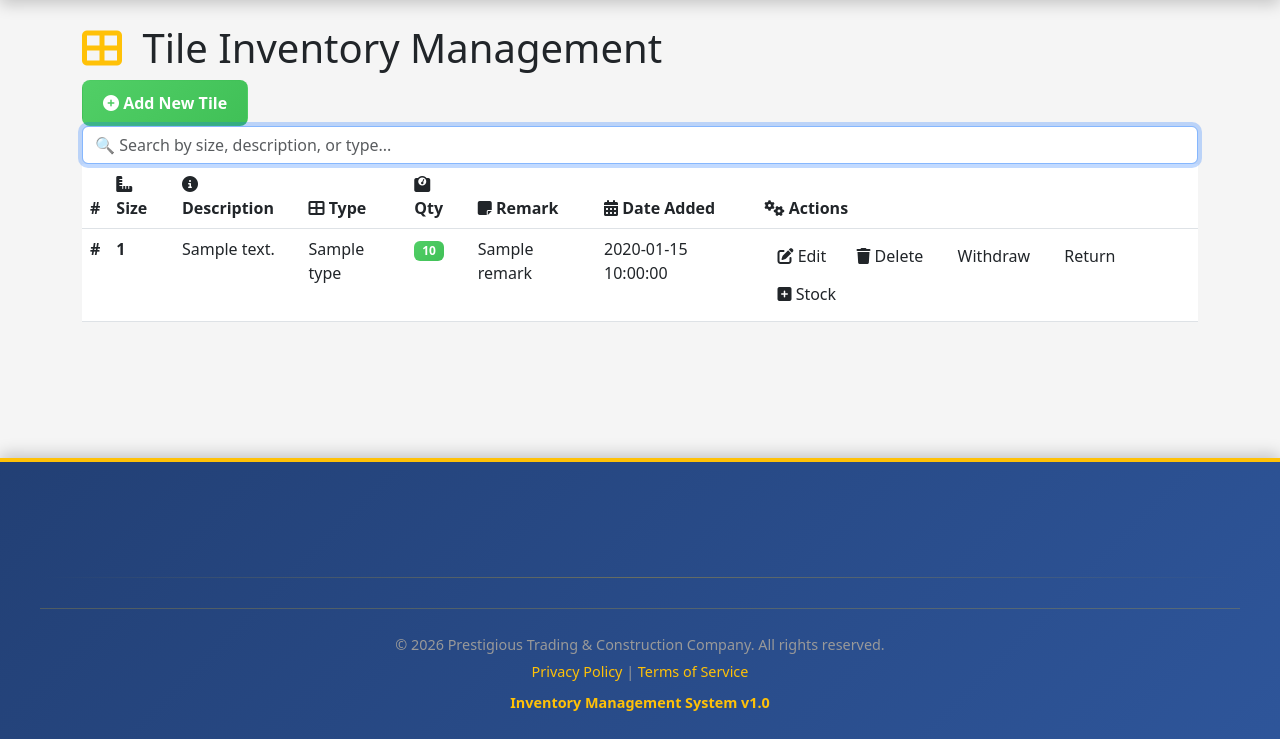
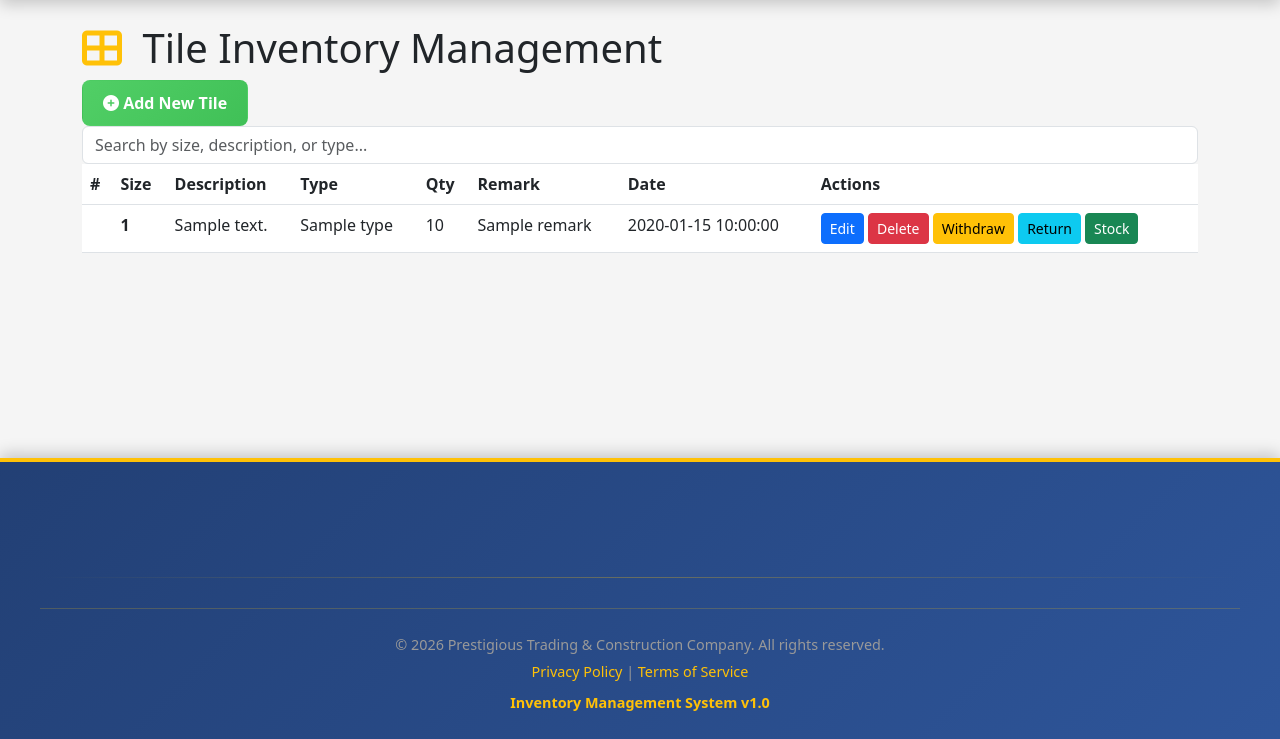
Before and after one commit to santospederson-ui/Inventory-Management-System, a Flask app: template templates/tile_inventory.html in a window 1280 px wide. Shown: the part 61-800 px from the top of the page. Run offline with Flask 3, Linux system fonts and the light colour scheme; the visitor is signed in with stand-in values (Sample User, id 1); the template is opened without the code that fills it: most values are stand-ins (such as "Sample title", 1, 10 or a date in 2020).

Commit message:
Update tile_inventory.html

```diff
--- a/templates/tile_inventory.html
+++ b/templates/tile_inventory.html
@@ -2,7 +2,16 @@
 
 {% block content %}
 
-<!-- Keep ALL your existing CSS exactly as it is -->
+<style>
+    .form-card {
+        background: white;
+        border-radius: 12px;
+        padding: 40px;
+        box-shadow: 0 4px 15px rgba(0, 0, 0, 0.08);
+        max-width: 700px;
+        margin: 0 auto;
+    }
+</style>
 
 <!-- Page Header -->
 <div class="page-header">
@@ -12,7 +21,6 @@
     </h1>
 
     {% if session.get('role') == 'admin' %}
-   <!-- Add New Tile Button -->
     <a href="{{ url_for('tile_add_item') }}"
        class="btn"
        style="background: linear-gradient(135deg, #51CF66 0%, #40C057 100%);
@@ -25,208 +33,132 @@
     {% endif %}
 </div>
 
-<!-- Search Box -->
+<!-- Search -->
 <div class="search-box">
-    <form method="GET"
-          id="searchForm"
-          action="{{ url_for('tile_inventory') }}"
-          class="d-flex gap-2">
-
-        <div class="flex-grow-1">
+    <form method="GET" action="{{ url_for('tile_inventory') }}" class="d-flex gap-2">
         <input type="text"
-                   id="searchInput"
                name="search"
                value="{{ search }}"
                class="form-control"
-                   placeholder="🔍 Search by size, description, or type...">
-        </div>
-
+               placeholder="Search by size, description, or type...">
     </form>
 </div>
 
-<!-- Tile Table -->
+<!-- Table -->
 {% if items %}
-<div class="data-table-wrapper">
 <div class="table-responsive">
     <table class="table">
 
         <thead>
             <tr>
                 <th>#</th>
-                    <th><i class="fas fa-ruler-combined"></i> Size</th>
-                    <th><i class="fas fa-info-circle"></i> Description</th>
-                    <th><i class="fas fa-th-large"></i> Type</th>
-                    <th><i class="fas fa-weight"></i> Qty</th>
-                    <th><i class="fas fa-sticky-note"></i> Remark</th>
-                    <th><i class="fas fa-calendar-alt"></i> Date Added</th>
+                <th>Size</th>
+                <th>Description</th>
+                <th>Type</th>
+                <th>Qty</th>
+                <th>Remark</th>
+                <th>Date</th>
 
                 {% if session.get('role') == 'admin' %}
-                    <th><i class="fas fa-cogs"></i> Actions</th>
+                <th>Actions</th>
                 {% endif %}
             </tr>
         </thead>
 
         <tbody>
-
         {% for item in items %}
         <tr>
 
             <td>
-                        <strong>#{{ loop.index + ((page - 1) * 2) }}</strong>
+                {{ loop.index + ((page - 1) * 10) }}
             </td>
 
-                    <td>
-                        <strong>{{ item.size }}</strong>
-                    </td>
-
-                    <td>
-                        {{ item.description }}
-                    </td>
-
-                    <td>
-                        {{ item.type }}
-                    </td>
+            <td><strong>{{ item.size }}</strong></td>
+            <td>{{ item.description }}</td>
+            <td>{{ item.type }}</td>
 
             <td>
                 {% if item.qty <= 5 %}
-                        <span class="badge"
-                              style="background: linear-gradient(135deg, #ff6b6b 0%, #ff4757 100%);
-                                     color: white;">
-                            <i class="fas fa-exclamation-circle"></i>
+                    <span style="color:red; font-weight:bold;">
                         {{ item.qty }}
                     </span>
                 {% else %}
-                        <span class="badge"
-                              style="background: linear-gradient(135deg, #51CF66 0%, #40C057 100%);
-                                     color: white;">
                     {{ item.qty }}
-                        </span>
                 {% endif %}
             </td>
 
-                    <td>
-                        {{ item.remark or '-' }}
-                    </td>
-
-                    <td>
-                        {{ item.created_at or 'N/A' }}
-                    </td>
+            <td>{{ item.remark or '-' }}</td>
+            <td>{{ item.created_at or 'N/A' }}</td>
 
             {% if session.get('role') == 'admin' %}
             <td>
 
-                        <div class="action-buttons">
+                <a href="{{ url_for('tile_edit_item', id=item.id) }}" class="btn btn-sm btn-primary">Edit</a>
 
-                           <!-- Edit -->
-                            <a href="{{ url_for('tile_edit_item', id=item.id) }}"
-                               class="btn btn-edit">
-                                <i class="fas fa-edit"></i> Edit
+                <a href="{{ url_for('delete_tile', id=item.id) }}"
+                   class="btn btn-sm btn-danger"
+                   onclick="return confirm('Delete Tile?')">
+                    Delete
                 </a>
 
-                           <!-- Delete -->
-                            <a href="{{ url_for('delete_tile', id=item.id) }}"
-                               class="btn btn-delete"
-                               onclick="return confirm('Delete Tile?')">
-                                <i class="fas fa-trash"></i> Delete
-                            </a>
-                            <!-- Withdraw -->
-                            <a href="{{ url_for('tile_withdraw', id=item.id) }}"
-                               class="btn btn-withdraw">
-                                <i class="fas fa-arrow-alt-circle-out"></i>
+                <a href="{{ url_for('tile_withdraw', id=item.id) }}" class="btn btn-sm btn-warning">
                     Withdraw
                 </a>
 
-                            <a href="{{ url_for('tile_return_item', id=item.id) }}"
-                               class="btn btn-return">
-                                <i class="fas fa-arrow-alt-circle-in"></i>
+                <a href="{{ url_for('tile_returns_item') }}" class="btn btn-sm btn-info">
                     Return
                 </a>
 
-                           <!-- Stock -->
-                            <a href="{{ url_for('tile_add_stock', id=item.id) }}"
-                               class="btn btn-stock">
-                                <i class="fas fa-plus-square"></i>
+                <a href="{{ url_for('tile_add_stock', id=item.id) }}" class="btn btn-sm btn-success">
                     Stock
                 </a>
-
-                        </div>
 
             </td>
             {% endif %}
 
         </tr>
         {% endfor %}
-
         </tbody>
 
     </table>
 </div>
-</div>
 
 <!-- Pagination -->
-<nav class="pagination">
-
-    <ul class="pagination" style="margin-bottom: 0;">
+<nav>
+    <ul class="pagination">
 
         {% if page > 1 %}
-        <li class="page-item">
-            <a class="page-link"
-               href="{{ url_for('tile_inventory', page=page-1, search=search) }}">
-                <i class="fas fa-chevron-left"></i> Previous
-            </a>
+        <li>
+            <a href="{{ url_for('tile_inventory', page=page-1, search=search) }}">Prev</a>
         </li>
         {% endif %}
 
         {% for p in range(1, total_pages + 1) %}
-        <li class="page-item {% if p == page %}active{% endif %}">
-            <a class="page-link"
-               href="{{ url_for('tile_inventory', page=p, search=search) }}">
-                {{ p }}
-            </a>
+        <li {% if p == page %}style="font-weight:bold"{% endif %}>
+            <a href="{{ url_for('tile_inventory', page=p, search=search) }}">{{ p }}</a>
         </li>
         {% endfor %}
 
         {% if page < total_pages %}
-        <li class="page-item">
-            <a class="page-link"
-               href="{{ url_for('tile_inventory', page=page+1, search=search) }}">
-                Next <i class="fas fa-chevron-right"></i>
-            </a>
+        <li>
+            <a href="{{ url_for('tile_inventory', page=page+1, search=search) }}">Next</a>
         </li>
         {% endif %}
 
     </ul>
-
 </nav>
 
 {% else %}
 
-<div class="empty-state">
-
-    <i class="fas fa-inbox"></i>
-
-    <h4 style="color: #333;">
-        No Tiles Found
-    </h4>
-
-    <p>
-        Start by adding your first tile item
-    </p>
+<div style="text-align:center; padding:40px;">
+    <h3>No Tiles Found</h3>
 
     {% if session.get('role') == 'admin' %}
-    <a href="{{ url_for('add_tile') }}"
-       class="btn"
-       style="background: linear-gradient(135deg, #51CF66 0%, #40C057 100%);
-              color: white;
-              padding: 10px 20px;
-              border-radius: 8px;
-              font-weight: 600;
-              margin-top: 15px;">
-        <i class="fas fa-plus-circle"></i>
+    <a href="{{ url_for('tile_add_item') }}"
+       class="btn btn-success">
         Add New Tile
     </a>
     {% endif %}
-
 </div>
 
 {% endif %}
```
Lines whose indentation alone changed are shown as unchanged.
